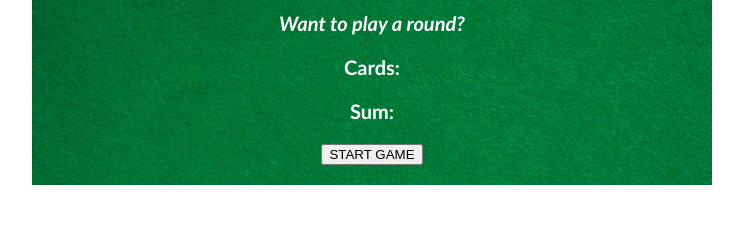
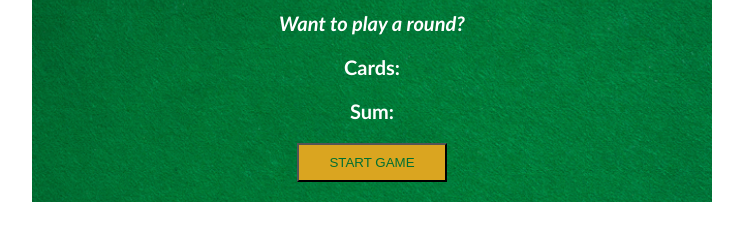
Before and after one commit to Elikibs/Front-End-Development, a plain HTML site: page blackjack-game/index.html in a window 1280 px wide. Shown: the part 286-526 px from the top of the page, without its empty margins (268-1011 px from the left). Drawn offline with Linux system fonts and the light colour scheme.

Commit message:
style start-btn

```diff
--- a/blackjack-game/styles.css
+++ b/blackjack-game/styles.css
@@ -22,3 +22,9 @@ p {
 #message-el {
     font-style: italic;
 }
+#start-game-btn {
+    background: goldenrod;
+    width: 150px;
+    color: #016f32;
+    padding: 10px;
+}
```
